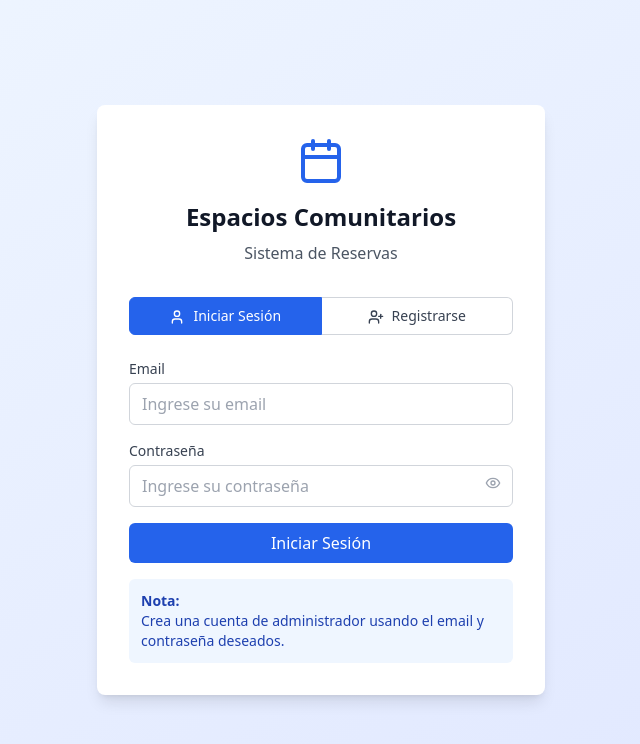
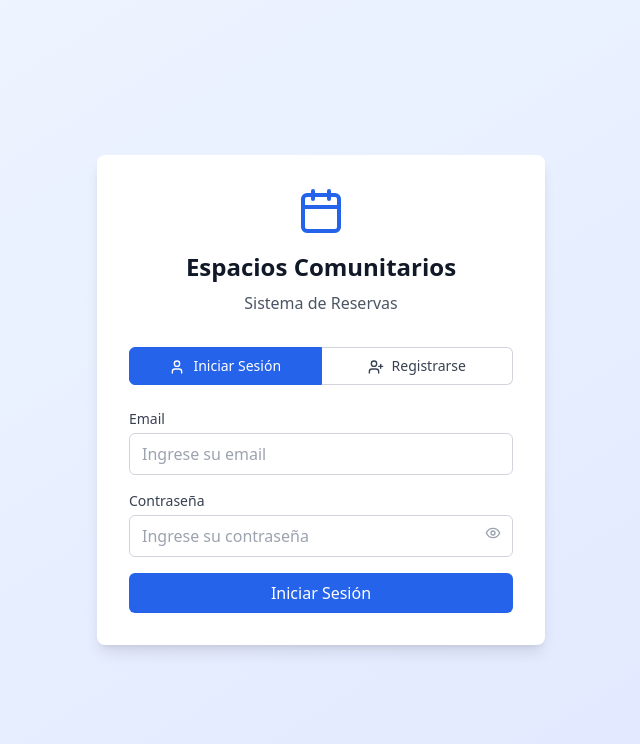
Before and after one commit to andresdiazz12t-pixel/clonee, a React (Vite) app: page / in a window 1280 px wide. Shown: the top 744 px of the page, without its empty margins (319-959 px from the left). Built offline with nearby package versions, Linux system fonts and the light colour scheme; no server answers; the database is empty.

Commit message:
Remove login note message

```diff
--- a/src/components/Auth/LoginForm.tsx
+++ b/src/components/Auth/LoginForm.tsx
@@ -144,12 +144,6 @@ const LoginForm: React.FC = () => {
               {loading ? 'Ingresando...' : 'Iniciar Sesión'}
             </button>
 
-            <div className="mt-4 p-3 bg-blue-50 rounded-md">
-              <p className="text-sm text-blue-800">
-                <strong>Nota:</strong><br />
-                Crea una cuenta de administrador usando el email y contraseña deseados.
-              </p>
-            </div>
           </form>
         ) : (
           <form onSubmit={handleRegister} className="space-y-4">
```
